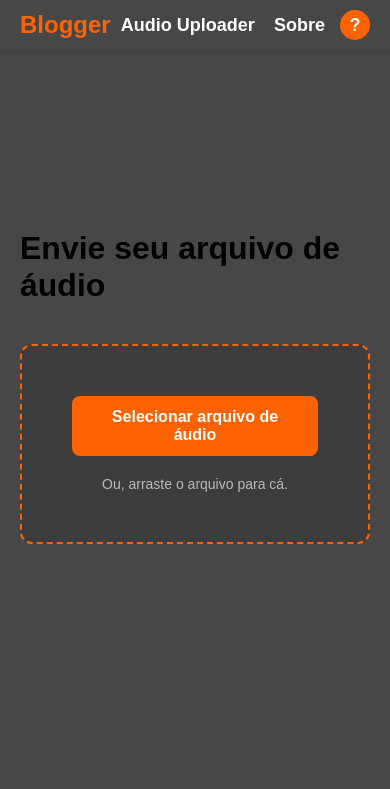
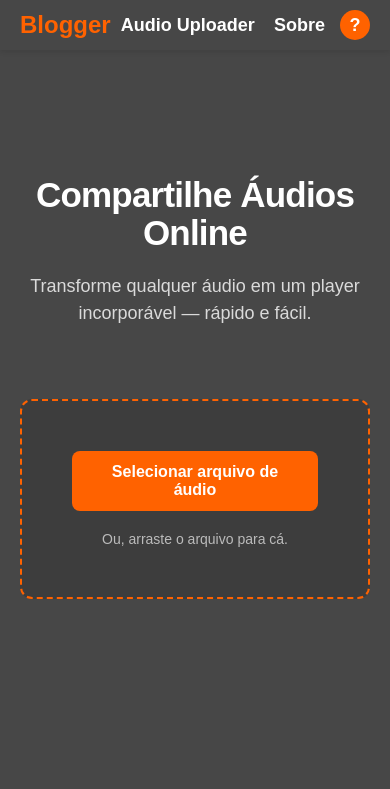
Before and after one commit to sandypiropo/audio-uploader, a website: page public/index.html in a window 390 px wide. Shown: the top 789 px of the page. Drawn offline with Linux system fonts and the light colour scheme.

Commit message:
new text zone + responsive text

```diff
--- a/public/index.html
+++ b/public/index.html
@@ -22,7 +22,8 @@
 
     <div class="content">
         <div class="text-zone">
-            <h1>Envie seu arquivo de áudio</h1>
+            <h1>Compartilhe Áudios Online</h1>
+            <h3>Transforme qualquer áudio em um player incorporável — rápido e fácil.</h3>
         </div>
 
         <div class="drop-zone" id="dropZone">
--- a/public/styles.css
+++ b/public/styles.css
@@ -138,6 +138,36 @@ button {
     fill: #ffffff;
 }
 
+.text-zone {
+    text-align: center;
+    margin-bottom: 2rem;
+    color: #ffffff;
+}
+
+.text-zone h1 {
+    color: var(--blue-900);
+    font-weight: 700;
+    letter-spacing: -0.8px;
+    font-size: 3.2rem;
+    margin-bottom: 1.25rem;
+    line-height: 1.1;
+}
+
+@media (max-width: 639px) {
+    .text-zone h1 {
+        font-size: 2.1875rem;
+    }
+}
+
+/* Subtítulo */
+.text-zone h3 {
+    color: rgba(255, 255, 255, 0.8);
+    font-size: 1.125rem;
+    font-weight: 500;
+    line-height: 1.5;
+    margin: 0;
+}
+
 /* ===== DROPZONE ===== */
 .drop-zone {
     border: 2px dashed #ff6200;
```
